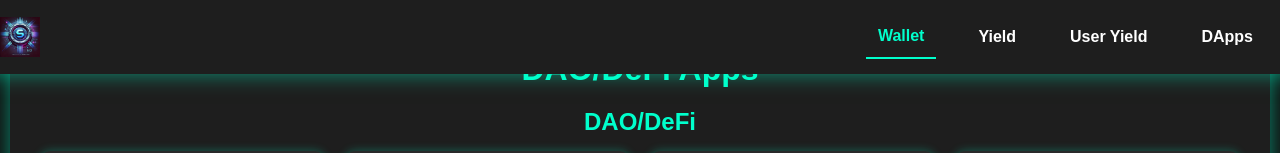
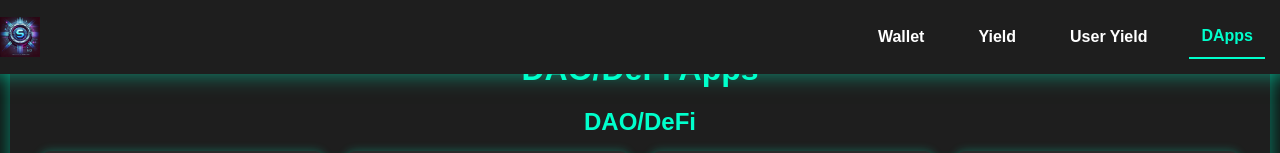
Before and after one commit to NtemKenyor/sonicvault512, a plain HTML site: page frontend/dapps.html in a window 1280 px wide. Shown: the top 153 px of the page. Drawn offline with Linux system fonts and the light colour scheme.

Commit message:
ion it... blessings

```diff
--- a/frontend/dapps.html
+++ b/frontend/dapps.html
@@ -246,10 +246,10 @@
     <header>
         <img src="src/logo.webp" alt="SonicVault512 Logo" class="logo">
         <nav>
-            <a href="javascript:void(0);" onclick="navigateWithParams('wallet.html')" class="active">Wallet</a>
+            <a href="javascript:void(0);" onclick="navigateWithParams('wallet.html')">Wallet</a>
             <a href="javascript:void(0);" onclick="navigateWithParams('yield.html')">Yield</a>
             <a href="javascript:void(0);" onclick="navigateWithParams('user_yield.html')">User Yield</a>
-            <a href="javascript:void(0);" onclick="navigateWithParams('dapps.html')">DApps</a>
+            <a href="javascript:void(0);" onclick="navigateWithParams('dapps.html')" class="active">DApps</a>
         </nav>
     </header>
 
```
Also changed, not shown: frontend/user_yield.html (+2 -2 lines), frontend/yield.html (+2 -2 lines).
